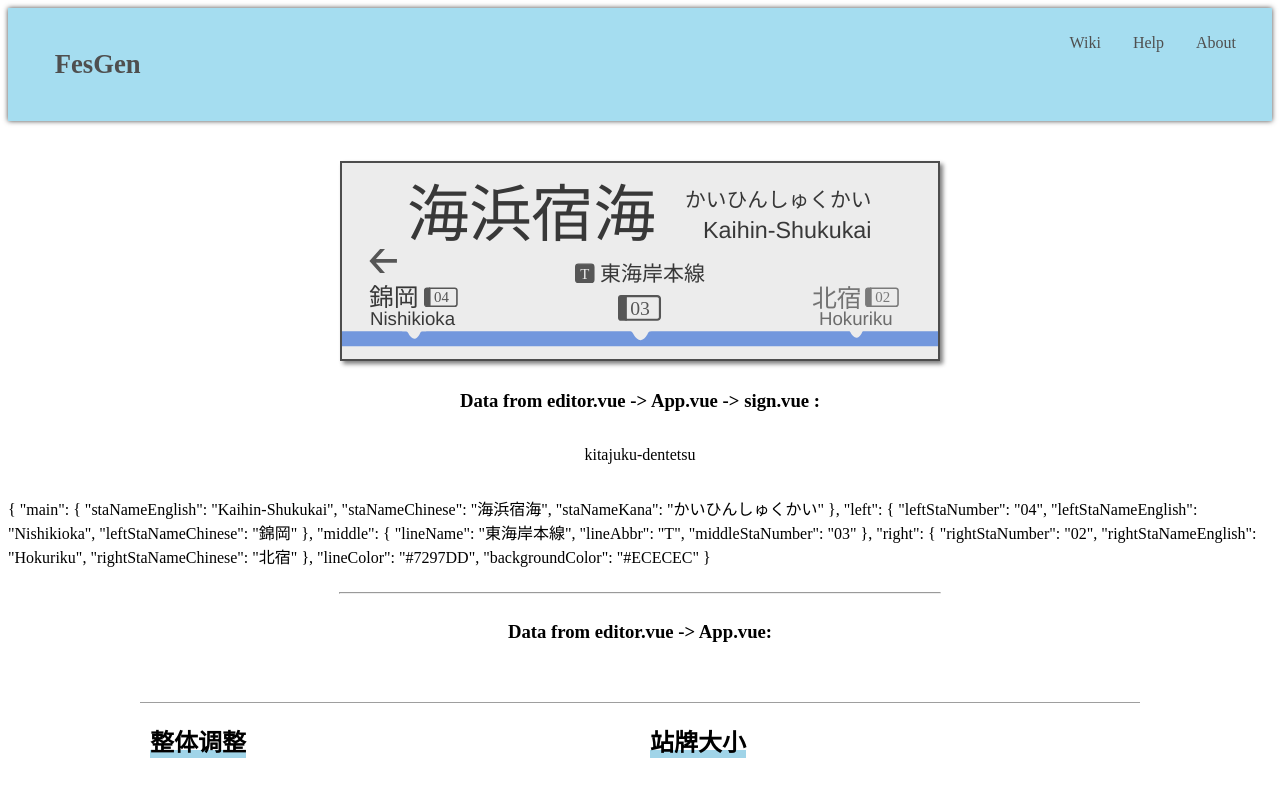
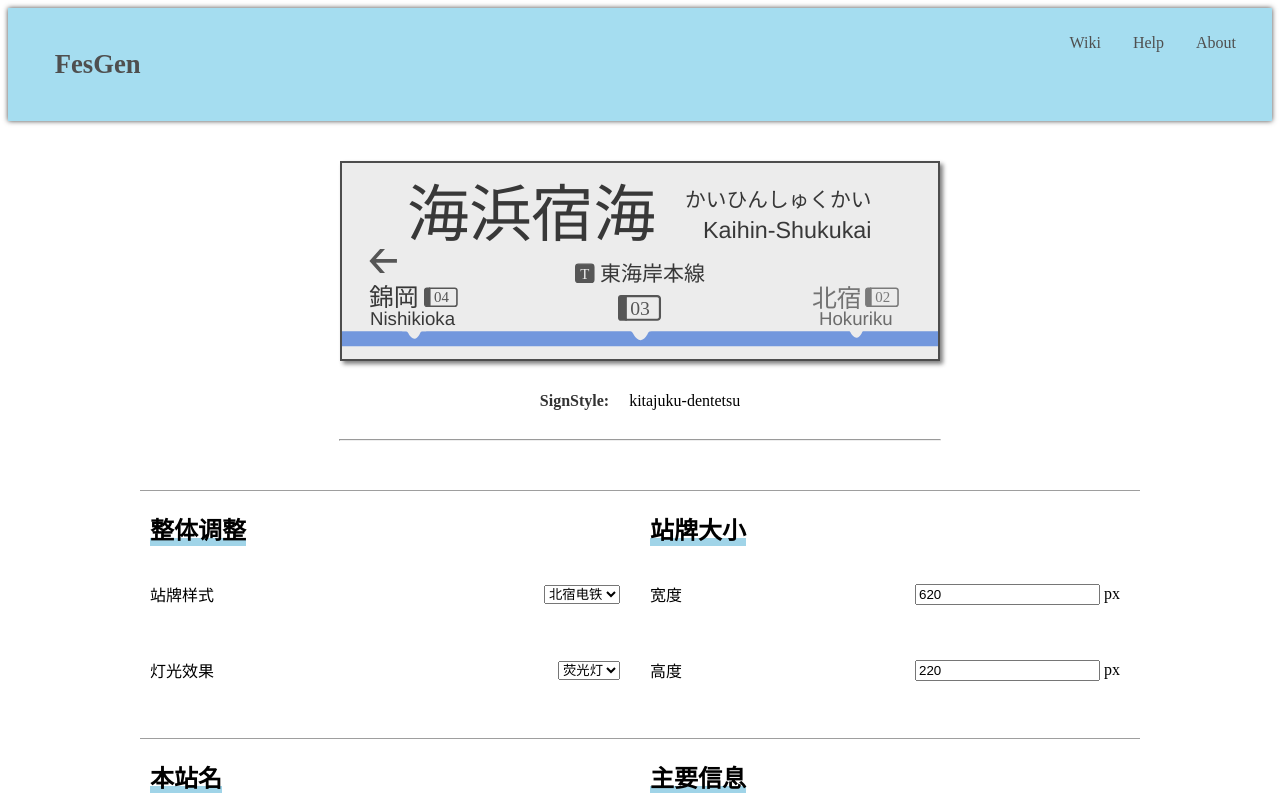
Before and after one commit to Team-Cenlinc/FesGen, a Vue app: page / in a window 1280 px wide. Shown: the top 793 px of the page. Built offline with nearby package versions, Linux system fonts and the light colour scheme; the HTML template or start-up script is replaced by a standard one.

Commit message:
Delete output for debug

```diff
--- a/src/App.vue
+++ b/src/App.vue
@@ -2,7 +2,6 @@
   <div id="app">
     <HeaderFlex :title="titles"/>
     <Signs ref="signs"/>
-      <h3>Data from editor.vue -> App.vue:</h3>
     <Editor @someChanged="UpdateData" @signChanged="UpdateSignStyle"/>
     <FooterFlex :title="titles"/>
   </div>
--- a/src/components/sign.vue
+++ b/src/components/sign.vue
@@ -3,15 +3,14 @@
     <keep-alive>
       <component :is="this.signStyle" ref="svg"></component>
     </keep-alive>
-    <h3>Data from editor.vue -> App.vue -> sign.vue :</h3>
     <div class="data">
+      <h4>SignStyle: </h4>
       <p>{{ this.signStyle || '你尚未选择'}}</p>
     </div>
+    <hr/>
     <div class="data">
-      <p>{{ this.signInfo || 'NO'}}</p>
+      <p v-show="false">{{ this.signInfo || 'NO'}}</p>
     </div>
-    <hr/>
-
   </div>
 </template>
 
@@ -150,5 +149,14 @@ export default {
 hr{
   width: 600px;
 }
+.data {
+  display: flex;
+  flex-direction: row;
+  align-items: center;
+}
+.data h4 {
+  margin-right: 20px;
+  color: #333333;
+}
 
 </style>
```
